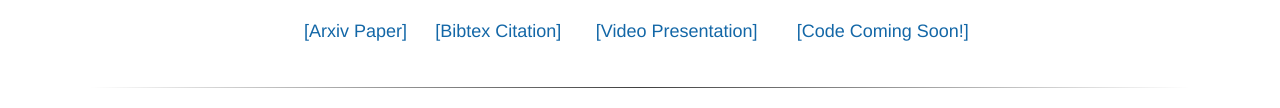
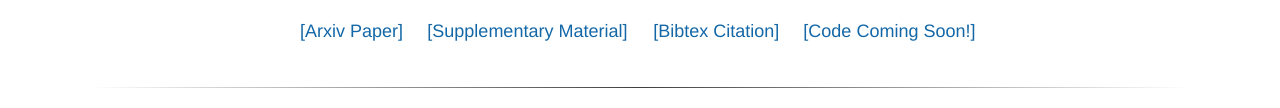
Before and after one commit to nv-tlabs/DIBRPlus, a plain HTML site: page docs/index.html in a window 1280 px wide. Shown: the part 1288-1396 px from the top of the page. Drawn offline with Linux system fonts and the light colour scheme; a script that the page names is missing.

Commit message:
updatesupp

```diff
--- a/docs/index.html
+++ b/docs/index.html
@@ -372,12 +372,13 @@ c {
             <td>
                 <span style="font-size:18px">
                     <center>
-                        <a href="./bib.html">[Bibtex Citation]</a>
+                        <a href="https://openreview.net/attachment?id=gRqHB07GGz3&name=supplementary_material">[Supplementary Material]</a>
                     </center>
             </td>
-            <td><span style="font-size:18px">
+            <td>
+                <span style="font-size:18px">
                     <center>
-                        <a href="">[Video Presentation]</a>
+                        <a href="./bib.html">[Bibtex Citation]</a>
                     </center>
             </td>
             <td><span style="font-size:18px">
```
